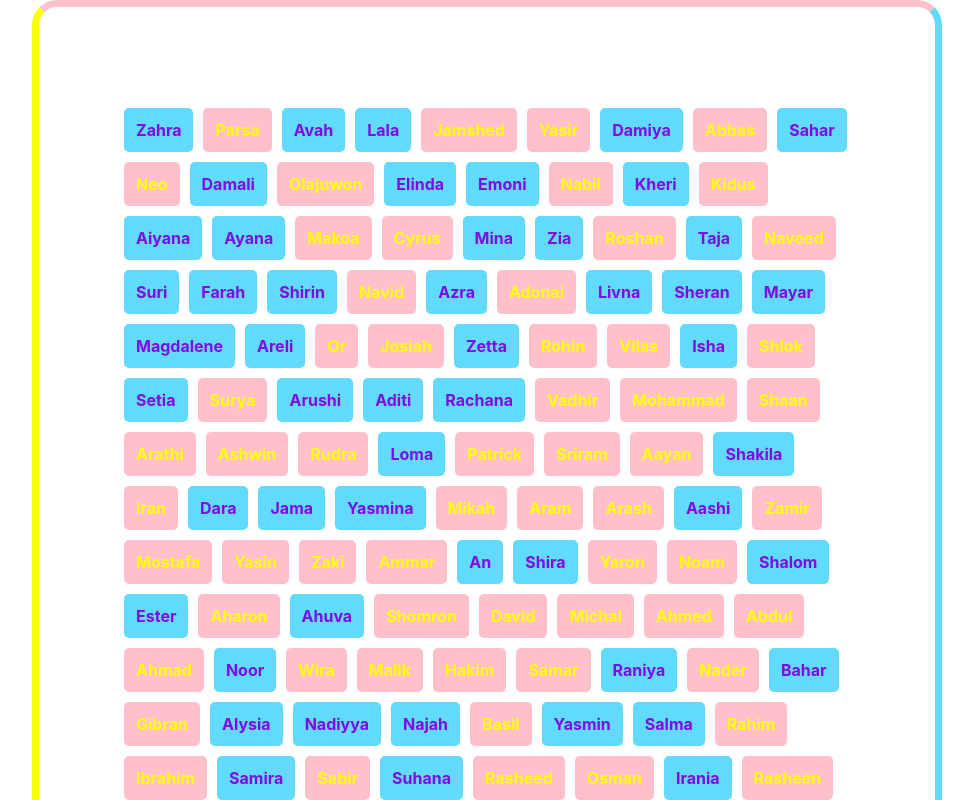
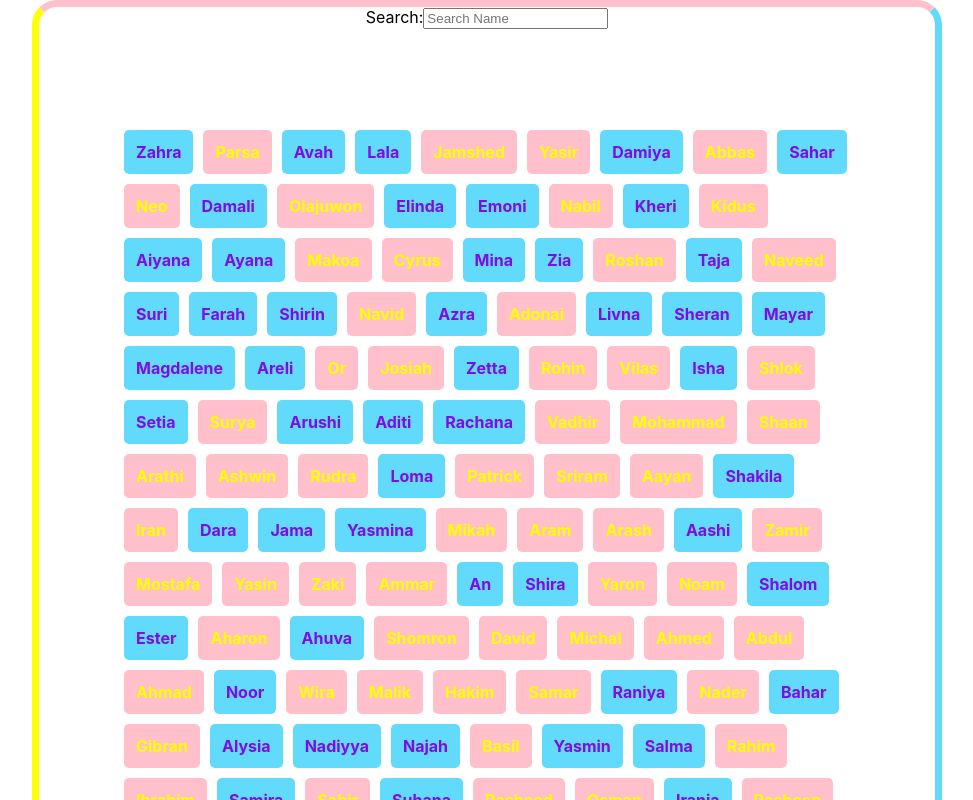
Before and after one commit to Selchuk-Karakus/baby-names-react, a React (Create React App) app: page / in a window 1280 px wide. Shown: the top 800 px of the page, without its empty margins (153-1126 px from the left). Built offline with nearby package versions, Linux system fonts and the light colour scheme.

Commit message:
Debugging

```diff
--- a/src/App.js
+++ b/src/App.js
@@ -1,10 +1,26 @@
+import React, {useState} from "react";
 import "./App.css";
 import data from "./data/baby-names-data.json";
 import BabyNameList from "./BabyNameList";
+import SearchBar from "./SearchBar";
 
 function App() {
+  const [input, setInput] = useState("");
+
+  const handleChange = (e) => {
+    e.preventDefault();
+    setInput(e.target.value.toLowerCase());
+  };
+
+  if (input.length > 0) {
+    data = data.filter((person) => {
+      return person.name.toLowerCase().match(input);
+    });
+  }
+
   return (
     <div className="App">
+      <SearchBar data={data} handleInput={handleChange} input={input}/>
       <BabyNameList data={data} />
       <hr />
     </div>
--- /dev/null
+++ b/src/SearchBar.js
@@ -0,0 +1,19 @@
+import React from "react";
+
+const SearchBar = (props) => {
+console.log(props)
+
+  return (
+    <div>
+        <label htmlFor="name">Search:</label>
+        <input
+        placeholder="Search Name"
+        id="name"
+        type="text"
+        value={props.input}
+        onChange={props.handleInputChange} />
+    </div>
+  );
+};
+
+export default SearchBar;
```
Also changed, not shown: src/index.js (+6 -7 lines), 2 other files (tests, documents, lock files or other folders).
